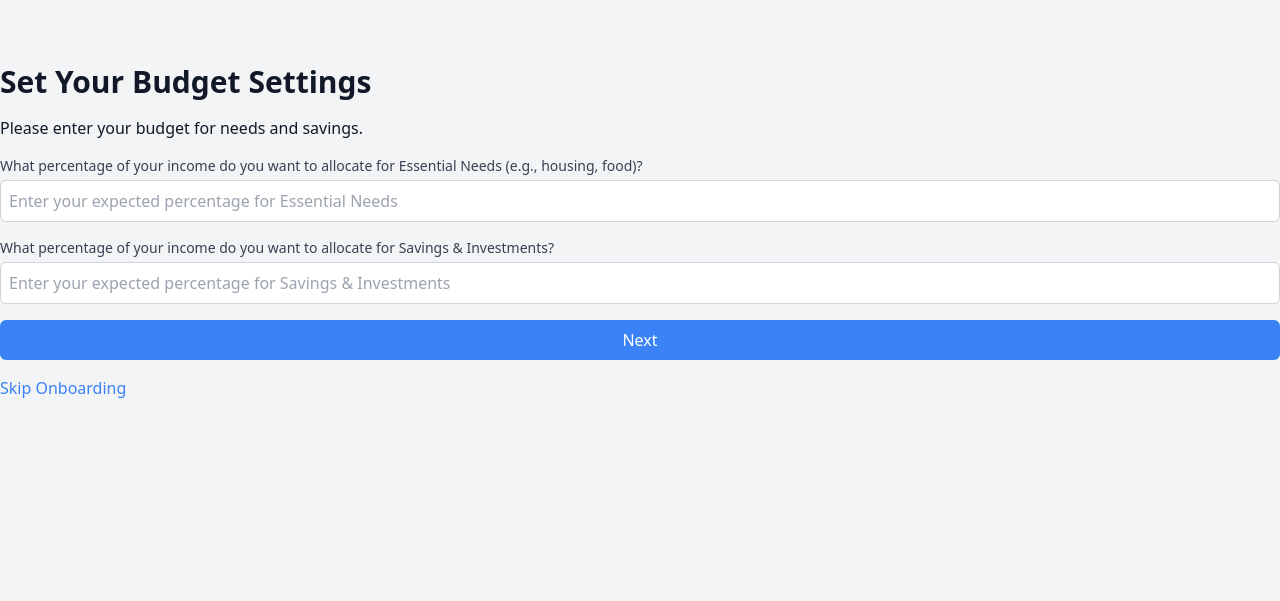
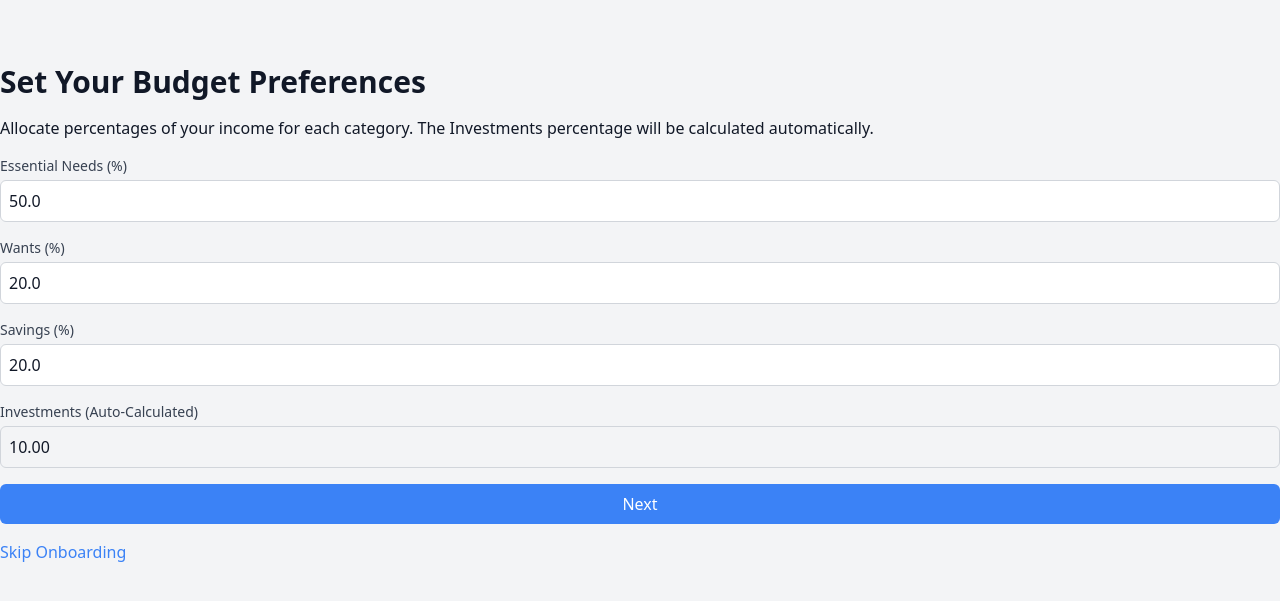
Before and after one commit to Illiaminerva/expense-tracker, a Flask app: page /onboarding/step1 in a window 1280 px wide. Shown: the part 64-665 px from the top of the page. Run offline with Flask 2, Linux system fonts and the light colour scheme; a user stored in the database is signed in; some libraries are stand-ins or nearby versions.

Commit message:
Split savings and investments into 2 different categories

```diff
--- a/app/forms.py
+++ b/app/forms.py
@@ -32,6 +32,7 @@ class ExpenseForm(FlaskForm):
             ("needs", "Essential Needs"),
             ("wants", "Lifestyle & Wants"),
             ("savings", "Savings & Investments"),
+            ("investments", "Investments"),
         ],
     )
     date = DateField("Transaction Date", format="%Y-%m-%d", validators=[DataRequired()])
@@ -39,6 +40,8 @@ class ExpenseForm(FlaskForm):
 
 
 class BudgetSettingsForm(FlaskForm):
-    needs_percentage = FloatField("What percentage of your income do you want to allocate for Essential Needs (e.g., housing, food)?", default=50.0, validators=[DataRequired()])
-    savings_percentage = FloatField("What percentage of your income do you want to allocate for Savings & Investments?", default=20.0, validators=[DataRequired()])
+    needs_percentage = FloatField("Essential Needs (%)", default=50.0, validators=[DataRequired()])
+    wants_percentage = FloatField("Wants (%)", default=20.0, validators=[DataRequired()])
+    savings_percentage = FloatField("Savings (%)", default=20.0, validators=[DataRequired()])
+    investments_percentage = FloatField("Investments (%)", default=10.0, validators=[DataRequired()])
     submit = SubmitField("Save Settings")
--- a/app/routes.py
+++ b/app/routes.py
@@ -241,22 +241,26 @@ def summary():
 def budget_settings():
     form = BudgetSettingsForm()
     if form.validate_on_submit():
-        # Calculate wants percentage
-        wants_percentage = 100 - (form.needs_percentage.data + form.savings_percentage.data)
+        budget_needs = round(form.needs_percentage.data, 2)
+        budget_savings = round(form.savings_percentage.data, 2)
+        budget_investments = round(form.investments_percentage.data, 2)
+        budget_wants = round(form.wants_percentage.data, 2)
 
         # Ensure the total does not exceed 100%
-        if wants_percentage < 0:
+        total_percentage = budget_needs + budget_savings + budget_investments + budget_wants
+        if total_percentage > 100:
             flash("The total percentages cannot exceed 100%. Please adjust your inputs.", "error")
             return redirect(url_for("budget_settings"))
 
-        # Save the settings to the database
+        # Save budget settings to the user's settings in the database
         mongo.db.users.update_one(
             {"_id": ObjectId(current_user.get_id())},
             {"$set": {
                 "budget_settings": {
-                    "needs": form.needs_percentage.data,
-                    "wants": wants_percentage,
-                    "savings": form.savings_percentage.data
+                    "needs": budget_needs,
+                    "savings": budget_savings,
+                    "investments": budget_investments,
+                    "wants": budget_wants
                 }
             }}
         )
@@ -266,8 +270,10 @@ def budget_settings():
     # Load current settings if they exist
     user_settings = mongo.db.users.find_one({"_id": ObjectId(current_user.get_id())})
     if user_settings and "budget_settings" in user_settings:
-        form.needs_percentage.data = user_settings["budget_settings"]["needs"]
-        form.savings_percentage.data = user_settings["budget_settings"]["savings"]
+        form.needs_percentage.data = round(user_settings["budget_settings"]["needs"], 2)
+        form.wants_percentage.data = round(user_settings["budget_settings"].get("wants", 0), 2)
+        form.savings_percentage.data = round(user_settings["budget_settings"]["savings"], 2)
+        form.investments_percentage.data = round(user_settings["budget_settings"].get("investments", 0), 2)
 
     return render_template("budget_settings.html", form=form)
 
@@ -344,25 +350,40 @@ def set_savings_goal():
 @app.route("/onboarding/step1", methods=["GET", "POST"])
 @login_required
 def onboarding_step1():
-    if request.method == "POST":
-        budget_needs = float(request.form.get("budget_needs"))
-        budget_savings = float(request.form.get("budget_savings"))
-        budget_wants = 100 - (budget_needs + budget_savings)  # Calculate savings budget
+    """Handle budget settings during onboarding."""
+    form = BudgetSettingsForm()
 
-        # Save budget settings to the user's settings in the database
+    if form.validate_on_submit():
+        # Round input values to avoid floating-point errors
+        budget_needs = round(form.needs_percentage.data, 2)
+        budget_wants = round(form.wants_percentage.data, 2)
+        budget_savings = round(form.savings_percentage.data, 2)
+
+        # Calculate investments automatically
+        budget_investments = round(100 - (budget_needs + budget_wants + budget_savings), 2)
+
+        # Ensure total does not exceed 100%
+        if budget_investments < 0:
+            flash("The total percentages cannot exceed 100%. Please adjust your inputs.", "error")
+            return redirect(url_for("onboarding_step1"))
+
+        # Save budget settings to the user's database entry
         mongo.db.users.update_one(
             {"_id": ObjectId(current_user.get_id())},
             {"$set": {
                 "budget_settings": {
                     "needs": budget_needs,
                     "wants": budget_wants,
-                    "savings": budget_savings
+                    "savings": budget_savings,
+                    "investments": budget_investments
                 }
             }}
         )
-        return redirect(url_for("onboarding_step2"))  # Redirect to step 2
 
-    return render_template("onboarding_step1.html")  # Render step 1 template
+        flash("Budget settings saved successfully!", "success")
+        return redirect(url_for("onboarding_step2"))
+
+    return render_template("onboarding_step1.html", form=form)
 
 @app.route("/onboarding/step2", methods=["GET", "POST"])
 @login_required
--- a/app/templates/index.html
+++ b/app/templates/index.html
@@ -36,7 +36,8 @@
                 <select name="category" class="flex-1 p-2 border border-gray-300 rounded-md" required>
                     <option value="needs" {% if expense['category'] == 'needs' %}selected{% endif %}>Essential Needs</option>
                     <option value="wants" {% if expense['category'] == 'wants' %}selected{% endif %}>Lifestyle & Wants</option>
-                    <option value="savings" {% if expense['category'] == 'savings' %}selected{% endif %}>Savings & Investments</option>
+                    <option value="savings" {% if expense['category'] == 'savings' %}selected{% endif %}>Savings</option>
+                    <option value="investments" {% if expense['category'] == 'investments' %}selected{% endif %}>Investments</option>
                 </select>
 
                 <input type="date" name="date" value="{{ expense['date'] }}" class="flex-1 p-2 border border-gray-300 rounded-md" required>
--- a/app/templates/onboarding_step1.html
+++ b/app/templates/onboarding_step1.html
@@ -2,18 +2,29 @@
 
 {% block content %}
 <div class="container mx-auto py-8">
-    <h2 class="text-3xl font-bold mb-4">Set Your Budget Settings</h2>
-    <p class="mb-4">Please enter your budget for needs and savings.</p>
+    <h2 class="text-3xl font-bold mb-4">Set Your Budget Preferences</h2>
+    <p class="mb-4">Allocate percentages of your income for each category. The Investments percentage will be calculated automatically.</p>
 
-    <form method="POST">
+    <form method="POST" id="budget-form">
+        {{ form.hidden_tag() }}
+
         <div class="mb-4">
-            <label for="budget_needs" class="block text-sm font-medium text-gray-700">What percentage of your income do you want to allocate for Essential Needs (e.g., housing, food)?</label>
-            <input type="float" name="budget_needs" id="budget_needs" required class="mt-1 block w-full p-2 border border-gray-300 rounded-md" placeholder="Enter your expected percentage for Essential Needs">
+            {{ form.needs_percentage.label(class="block text-sm font-medium text-gray-700") }}
+            {{ form.needs_percentage(class="mt-1 block w-full p-2 border border-gray-300 rounded-md", oninput="updateInvestments()") }}
         </div>
         <div class="mb-4">
-            <label for="budget_savings" class="block text-sm font-medium text-gray-700">What percentage of your income do you want to allocate for Savings & Investments?</label>
-            <input type="float" name="budget_savings" id="budget_savings" required class="mt-1 block w-full p-2 border border-gray-300 rounded-md" placeholder="Enter your expected percentage for Savings & Investments">
+            {{ form.wants_percentage.label(class="block text-sm font-medium text-gray-700") }}
+            {{ form.wants_percentage(class="mt-1 block w-full p-2 border border-gray-300 rounded-md", oninput="updateInvestments()") }}
         </div>
+        <div class="mb-4">
+            {{ form.savings_percentage.label(class="block text-sm font-medium text-gray-700") }}
+            {{ form.savings_percentage(class="mt-1 block w-full p-2 border border-gray-300 rounded-md", oninput="updateInvestments()") }}
+        </div>
+        <div class="mb-4">
+            <label for="investments_percentage" class="block text-sm font-medium text-gray-700">Investments (Auto-Calculated)</label>
+            <input type="text" id="investments_percentage" class="mt-1 block w-full p-2 border border-gray-300 rounded-md bg-gray-100" readonly>
+        </div>
+
         <button type="submit" class="w-full bg-blue-500 text-white py-2 rounded-md hover:bg-blue-600">Next</button>
     </form>
 
@@ -21,4 +32,19 @@
         <a href="{{ url_for('index') }}" class="text-blue-500">Skip Onboarding</a>
     </div>
 </div>
+
+<script>
+    function updateInvestments() {
+        const needs = parseFloat(document.getElementById('{{ form.needs_percentage.id }}').value) || 0;
+        const wants = parseFloat(document.getElementById('{{ form.wants_percentage.id }}').value) || 0;
+        const savings = parseFloat(document.getElementById('{{ form.savings_percentage.id }}').value) || 0;
+        const investments = 100 - needs - wants - savings;
+
+        const investmentsField = document.getElementById("investments_percentage");
+
+        investmentsField.value = investments >= 0 ? investments.toFixed(2) : 0;
+    }
+
+    document.addEventListener("DOMContentLoaded", updateInvestments);
+</script>
 {% endblock %}
```
Also changed, not shown: app/templates/budget_settings.html (+29 -4 lines), app/templates/summary.html (+12 -4 lines).
